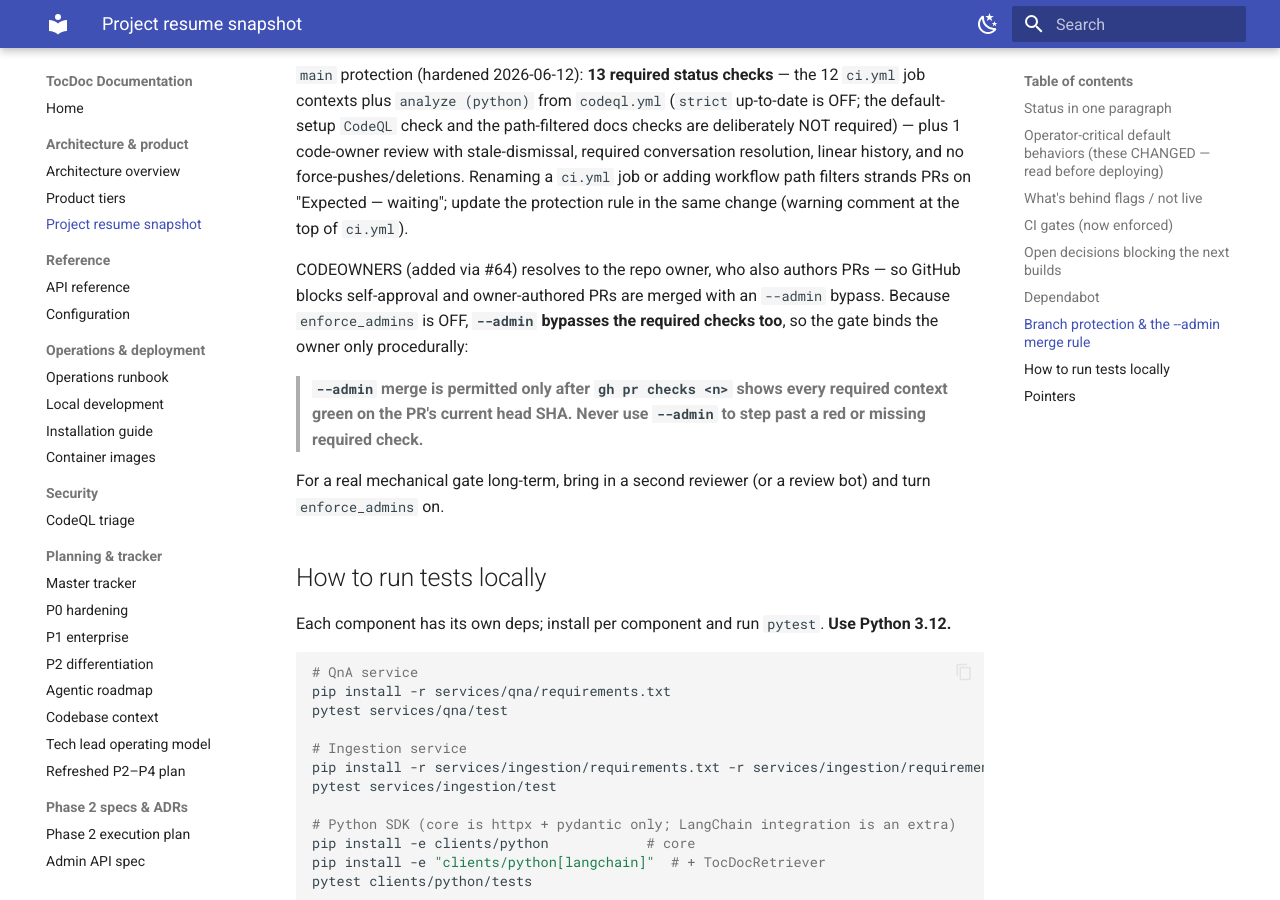
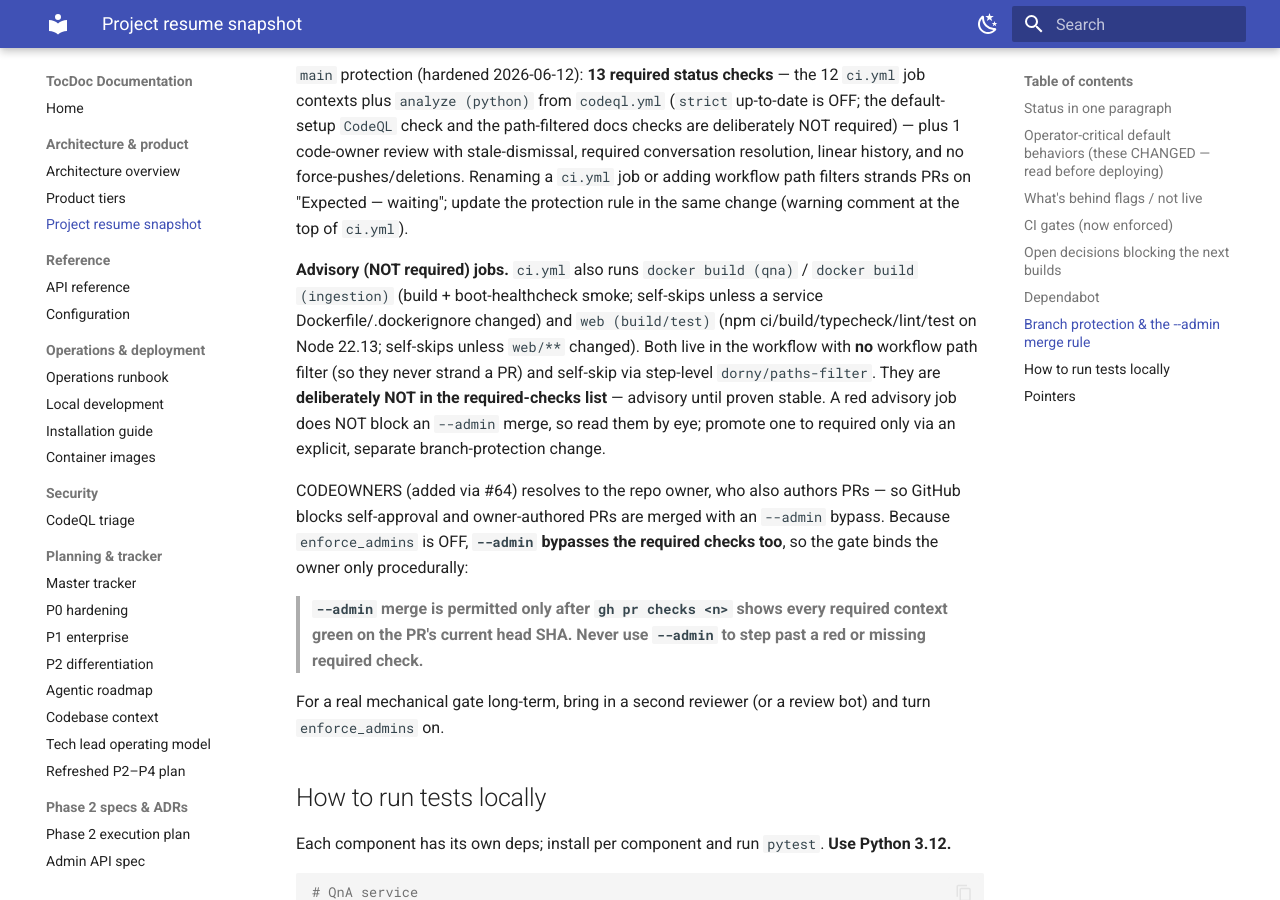
Before and after one commit to MaanavA26/TocDoc---Enterprise-RAG, an MkDocs documentation site: the page built from docs/RESUME.md, in a window 1280 px wide and 900 px high, scrolled down 3101 px. Built offline with MkDocs 1.6.1 and Material for MkDocs 9.7.7, drawn with Linux system fonts in a browser that asks for light colours.

Commit message:
ci: add advisory docker-build + smoke job for service images (#232)
CI never built the service images before — only release.yml did, on tag push —
so a Dockerfile regression first surfaced at release time (the architect's
recommended follow-up on #142). This adds a matrix docker-build job that builds
each image (linux/amd64, matching release.yml's shipped artifact) with gha layer
cache and boots it far enough to clear the image's own HEALTHCHECK, on PRs that
touch a service Dockerfile/.dockerignore.

Design (per review council):
  - lives in ci.yml with NO workflow path filter (never strands a PR on
    "Expected — waiting") and self-skips via a step-level dorny/paths-filter;
  - linux/amd64 only (release.yml ships amd64; arm64 under QEMU is slow);
  - build + boot smoke (not build-only): qna gets dummy env + --network none so
    the Key Vault fetch fails fast/hermetically and the loopback healthcheck
    still runs; ingestion needs no env;
  - ADVISORY — deliberately NOT added to branch protection's required checks;
    promote later via an explicit protection-rule change. RESUME.md updated.

The companion web (build/test) advisory job ships on the admin-dashboard PR
(#140) where web/ actually exists.

Co-Authored by Maanav's Mac-Pro

Co-authored-by: Claude Opus 4.8 (1M context) <noreply@anthropic.com>

```diff
--- a/docs/RESUME.md
+++ b/docs/RESUME.md
@@ -130,6 +130,16 @@ force-pushes/deletions. Renaming a `ci.yml` job or adding workflow path
 filters strands PRs on "Expected — waiting"; update the protection rule in the
 same change (warning comment at the top of `ci.yml`).
 
+**Advisory (NOT required) jobs.** `ci.yml` also runs `docker build (qna)` /
+`docker build (ingestion)` (build + boot-healthcheck smoke; self-skips unless a
+service Dockerfile/.dockerignore changed) and `web (build/test)` (npm
+ci/build/typecheck/lint/test on Node 22.13; self-skips unless `web/**` changed).
+Both live in the workflow with **no** workflow path filter (so they never strand
+a PR) and self-skip via step-level `dorny/paths-filter`. They are **deliberately
+NOT in the required-checks list** — advisory until proven stable. A red advisory
+job does NOT block an `--admin` merge, so read them by eye; promote one to
+required only via an explicit, separate branch-protection change.
+
 CODEOWNERS (added via #64) resolves to the repo owner, who also authors PRs —
 so GitHub blocks self-approval and owner-authored PRs are merged with an
 `--admin` bypass. Because `enforce_admins` is OFF, **`--admin` bypasses the
```
Also changed, not shown: 1 other file.
